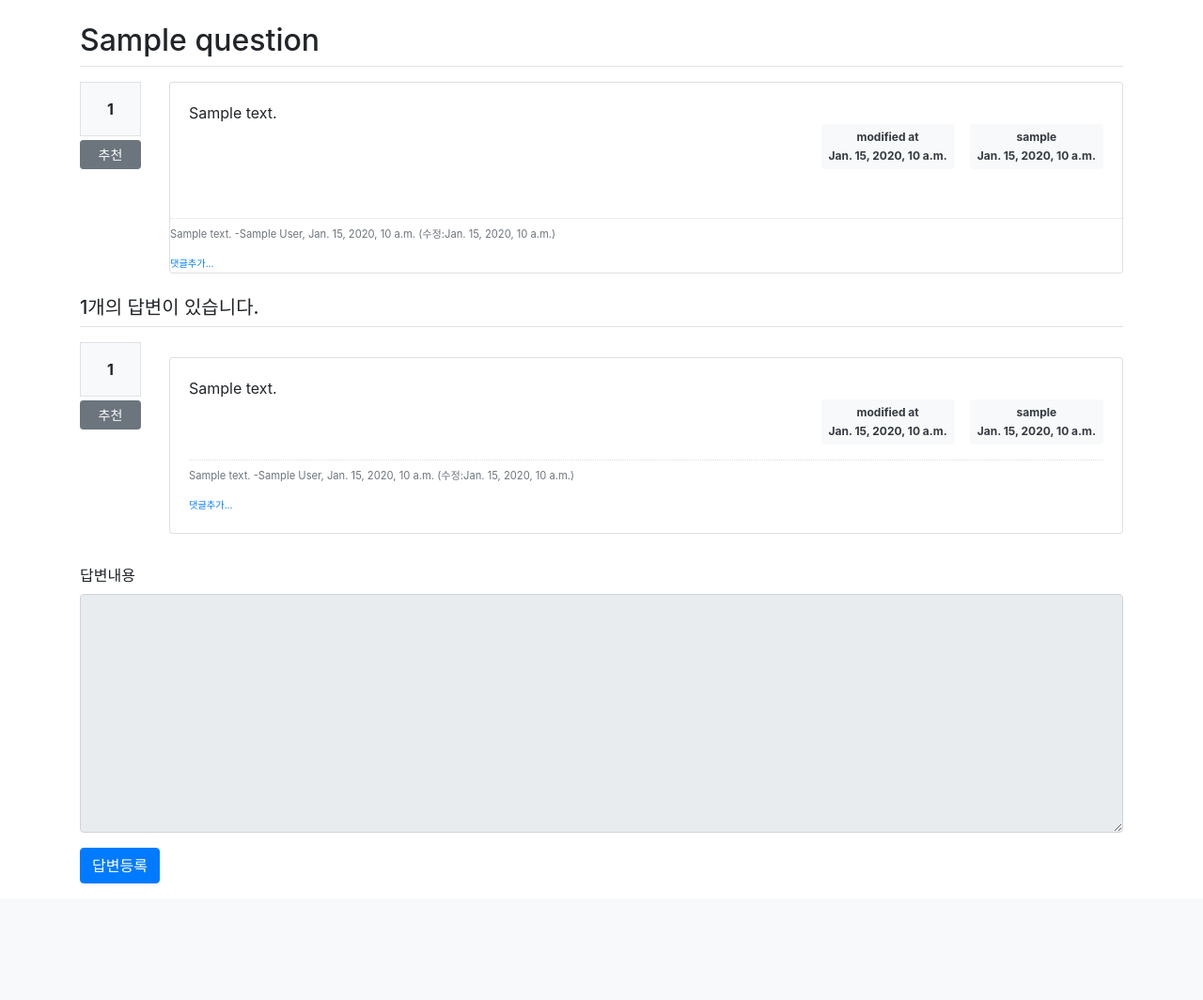
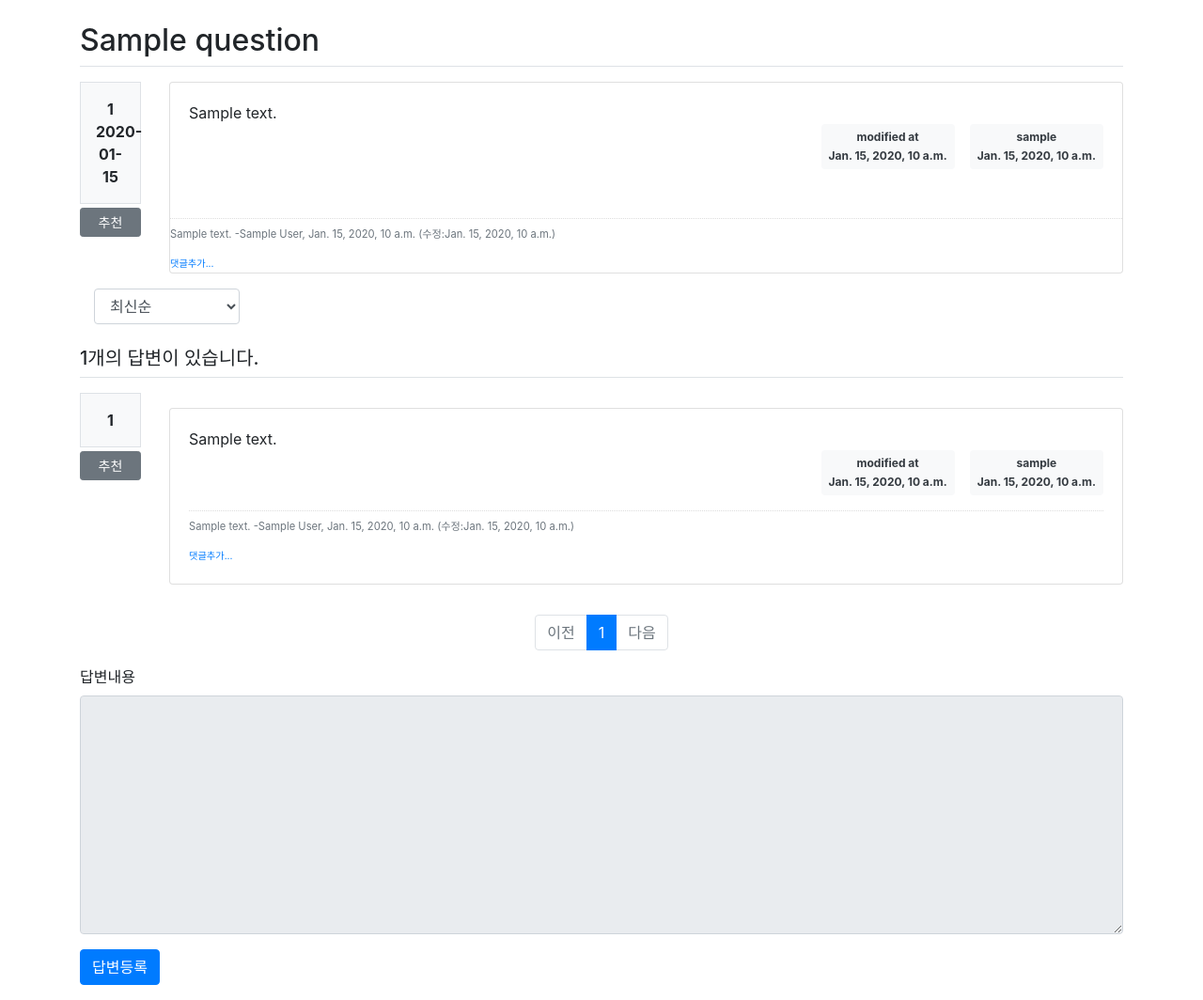
Before and after one commit to Kjw19/pybo, a Django app: template templates/pybo/question_detail.html in a window 1280 px wide. Shown: the part 57-1121 px from the top of the page at 94% size. Before the commit the page ends 997 px from the top, so only its background shows below. Run offline with Django 3.2, Linux system fonts and the light colour scheme; the template is opened without the code that fills it: most values are stand-ins (such as "Sample title", 1, 10 or a date in 2020).

Commit message:
최종 과제 변경

```diff
--- a/pybo/views/question_views.py
+++ b/pybo/views/question_views.py
@@ -5,6 +5,7 @@ from django.utils import timezone
 
 from ..forms import QuestionForm
 from pybo.models import Question
+
 
 @login_required(login_url='common:login')
 def question_create(request):
@@ -20,6 +21,7 @@ def question_create(request):
         form = QuestionForm()
     context = {'form': form}
     return render(request, 'pybo/question_form.html', context)
+
 
 @login_required(login_url='common:login')
 def question_modify(request, question_id):
--- a/templates/pybo/question_detail.html
+++ b/templates/pybo/question_detail.html
@@ -1,6 +1,7 @@
 {% extends 'base.html' %}
 {% load pybo_filter %}
 {% block content %}
+
 <div class="container my-3">
     <!-- 사용자 오류 표시 -->
     {% if messages %}
@@ -17,6 +18,7 @@
         <div class="col-1">
             <div class="bg-light text-center p-3 border font-weight-bolder mb-1">
                 {{ question.voter.count }}
+                {{ question.update_view|default_if_none:'' }}
             </div>
             <a href="#" data-uri="{% url 'pybo:vote_question' question.id %}"
                class="recommend btn btn-sm btn-secondary btn-block my-1">추천</a>
@@ -46,6 +48,7 @@
                         {% endif %}
                     </div>
                 </div>
+
                 <!-- 질문 댓글 Start -->
                 {% if question.comment_set.count > 0 %}
                 <div class="mt-3">
@@ -76,9 +79,21 @@
             </div>
         </div>
     </div>
+        <div class="col-2">
+        <select class="form-control so">
+            <option value="recent" {% if so == 'recent' %}selected{% endif %}>
+                최신순
+            </option>
+
+            <option value="recommend" {% if so == 'recommend' %}selected{% endif %}>
+                추천순
+            </option>
+
+        </select>
+    </div>
     <!-- 답변 -->
     <h5 class="border-bottom my-3 py-2">{{question.answer_set.count}}개의 답변이 있습니다.</h5>
-    {% for answer in question.answer_set.all %}
+    {% for answer in answer_list %}
     <a name="answer_{{ answer.id }}"></a>
     <div class="row my-3">
         <div class="col-1">
@@ -147,6 +162,58 @@
         </div>
     </div>
     {% endfor %}
+    <!-- 페이징 처리 시작 -->
+    <ul class="pagination justify-content-center">
+        {% if answer_list.has_previous %}
+        <li class="page-item">
+            <a class="page-link"
+               href="?page={{ answer_list.previous_page_number }}">
+                이전
+            </a>
+        </li>
+        {% else %}
+        <li class="page-item disabled">
+            <a class="page-link" tabindex="-1" aria-disabled="true" href="#">
+                이전
+            </a>
+        </li>
+        {% endif %}
+
+        <!-- 페이지 리스트 -->
+        {% for page_number in answer_list.paginator.page_range %}
+        {% if page_number >= answer_list.number|add:-5 and page_number <= answer_list.number|add:5 %}
+            {% if page_number == answer_list.number %}
+            <li class="page-item active" aria-current="page">
+                <a class="page-link" href="?page={{ page_number }}">
+                    {{ page_number }}
+                </a>
+            </li>
+            {% else %}
+        <li class="page-item">
+            <a class="page-link" href="?page={{ page_number }}">
+                {{ page_number }}
+            </a>
+        </li>
+        {% endif %}
+        {% endif %}
+        {% endfor %}
+        <!-- 다음 페이지 -->
+        {% if answer_list.has_next %}
+        <li class="page-item">
+            <a class="page-link"
+               href="?page={{ answer_list.next_page_number}}">
+                다음
+            </a>
+        </li>
+        {% else %}
+        <li class="page-item disabled">
+            <a class="page-link" tabindex="-1" aria-disabled="true" href="#">
+                다음
+            </a>
+        </li>
+        {% endif %}
+    <!-- 페이징 처리 끝-->
+    </ul>
     <form action="{% url 'pybo:answer_create' question.id %}" method="post" class="my-3">
         {% csrf_token %}
         {% include "form_errors.html" %}
@@ -158,6 +225,10 @@
         <input type="submit" value="답변등록" class="btn btn-primary">
     </form>
 </div>
+<form id="answerForm" method="get" action="{% url 'pybo:detail' question.id %}">
+    <input type="hidden" id="page" name="page" value="{{ page }}">
+    <input type="hidden" id="so" name="so" value="{{ so }}">
+</form>
 {% endblock %}
 
 {% block script %}
@@ -173,6 +244,11 @@ $(document).ready(function(){
             location.href = $(this).data('uri');
         }
     });
+     $(".so").on('change', function() {
+        $("#so").val($(this).val());
+        $("#page").val(1);
+        $("#answerForm").submit();
+    });
 });
 
 </script>
```
Also changed, not shown: pybo/models.py (+23 -0 lines), pybo/views/base_views.py (+23 -8 lines), templates/pybo/question_list.html (+42 -1 lines), db.sqlite3, pybo/migrations/0007_questioncount.py (added), pybo/migrations/0008_answer_view_count.py (added), pybo/migrations/0009_question_view.py (added), pybo/migrations/0010_auto_20220621_1939.py (added), pybo/migrations/0011_question_category.py (added), pybo/migrations/0012_category_has_answer.py (added), pybo/migrations/0013_remove_answer_view_count.py (added).
